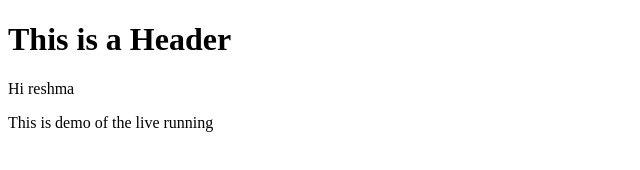
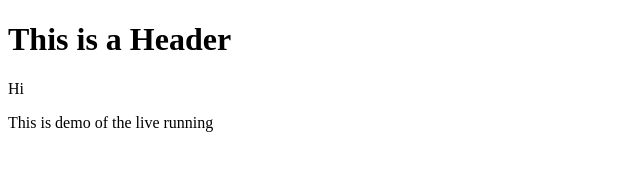
Before and after one commit to ankitsingh94/git-test, a website: page index.html in a window 1280 px wide. Shown: the full height of the page, 0-640 px from the left. Drawn offline with Linux system fonts and the light colour scheme.

Commit message:
third commit

```diff
--- a/index.html
+++ b/index.html
@@ -4,7 +4,7 @@
 
     <body>
         <h1>This is a Header</h1>
-        <p>Hi reshma</p>
+        <p>Hi </p>
         <p>This is demo of the live running</p>
     </body>
 </html>
```
